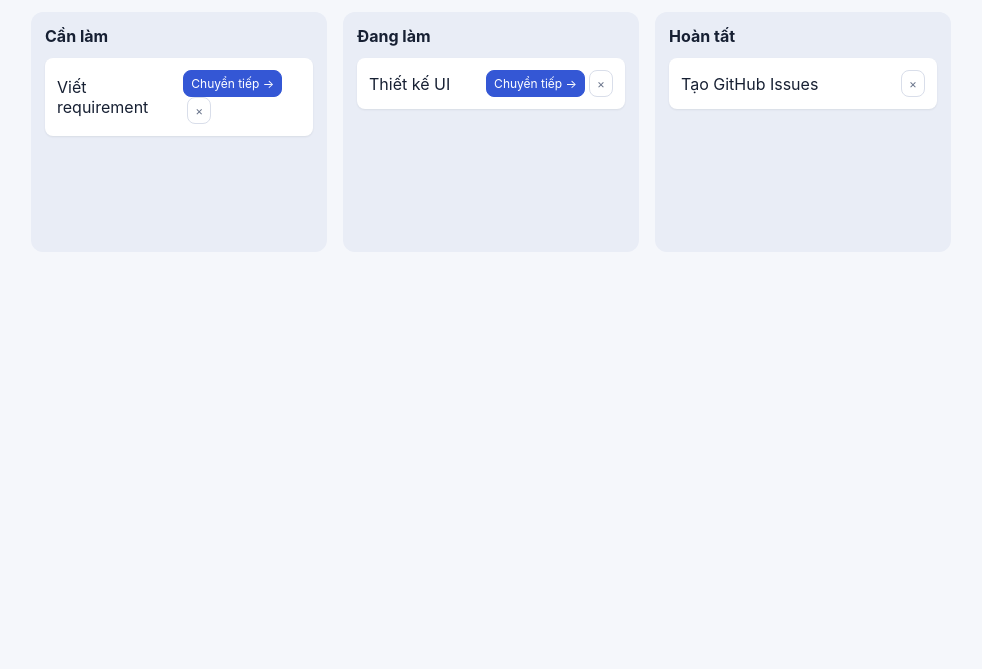
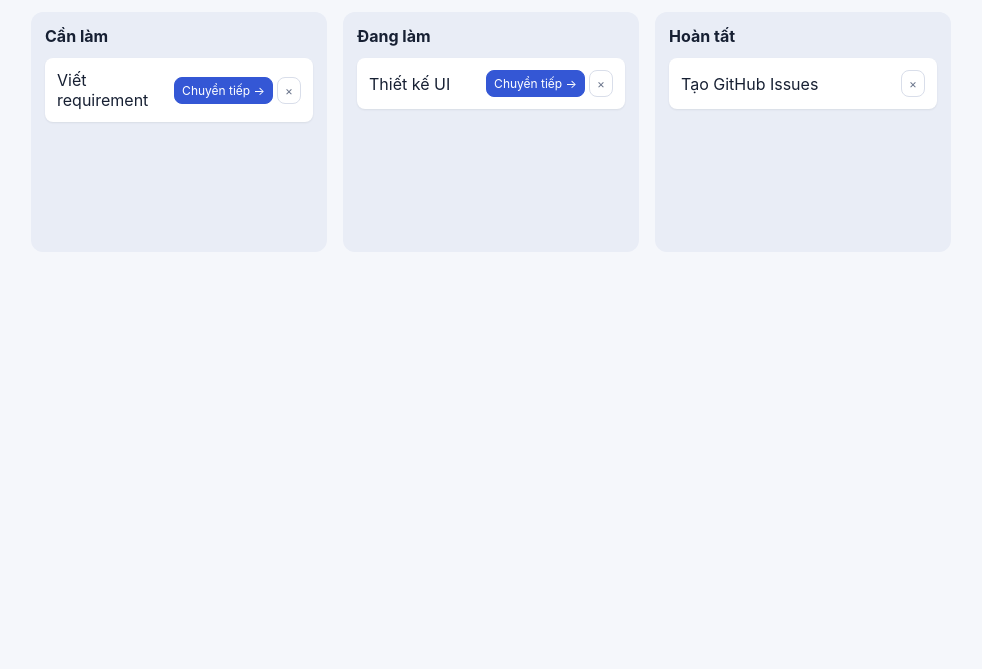
Before and after one commit to transang06/ai-wf, a website: page index.html in a window 1280 px wide. Shown: the part 131-800 px from the top of the page, without its empty margins (149-1131 px from the left). Drawn offline with Linux system fonts and the light colour scheme.

Commit message:
fix: keep mobile task actions aligned

```diff
--- a/style.css
+++ b/style.css
@@ -9,12 +9,14 @@ h1 { margin: 4px 0 0; font-size: 2rem; }
 .actions { flex-wrap: wrap; justify-content: flex-end; }
 #progress { width: 100%; margin: 0; color: #606d85; text-align: right; font-size: .875rem; }
 input, button { border: 1px solid #d9deea; border-radius: 8px; padding: 10px 12px; font: inherit; }
-button { background: #3457d5; border-color: #3457d5; color: white; cursor: pointer; }
+button { background: #3457d5; border-color: #3457d5; color: white; cursor: pointer; white-space: nowrap; }
 .secondary { background: white; border-color: #d9deea; color: #45526a; }
 .board { display: grid; grid-template-columns: repeat(3, 1fr); gap: 16px; }
 .column { padding: 14px; min-height: 240px; border-radius: 12px; background: #e9edf6; }
 .column h2 { margin: 0 0 12px; font-size: 1rem; }
 .card { display: flex; justify-content: space-between; align-items: center; gap: 10px; margin: 8px 0; padding: 12px; border-radius: 8px; background: white; box-shadow: 0 1px 2px #17203315; }
+.card > div { display: flex; align-items: center; flex-shrink: 0; }
 .card button { padding: 5px 7px; font-size: .75rem; }
 .card .delete { margin-left: 4px; background: white; border-color: #d9deea; color: #68738a; }
 @media (max-width: 680px) { header { align-items: stretch; flex-direction: column; } .actions { justify-content: flex-start; } #progress { text-align: left; } .board { grid-template-columns: 1fr; } }
+@media (max-width: 380px) { form { width: 100%; } form input { flex: 1; min-width: 0; } }
```
Also changed, not shown: test/site.test.js (+6 -0 lines), docs/evidence/mobile-320px.png (added).
